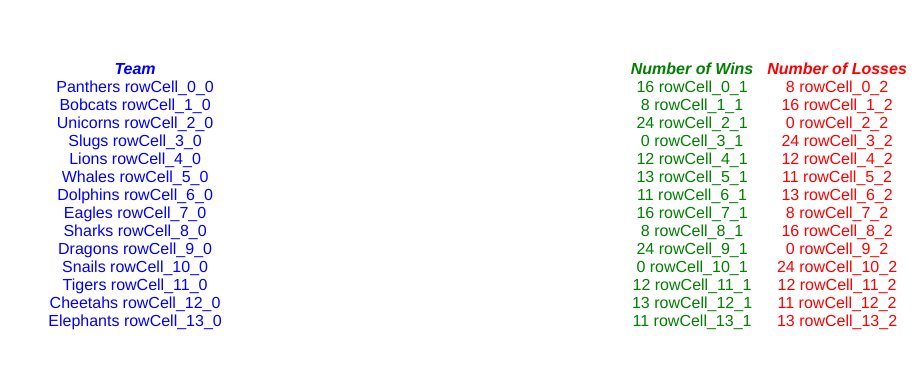
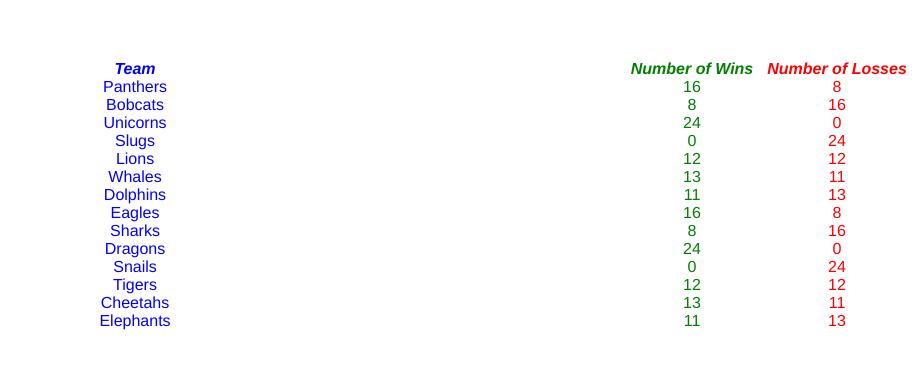
Before and after one commit to AriSorsko/easy-vue-components, a Vue app: page / in a window 1280 px wide. Shown: the top 368 px of the page, without its empty margins (360-1280 px from the left). Built offline with nearby package versions, Linux system fonts and the light colour scheme.

Commit message:
Added empty table message

```diff
--- a/src/components/EasyTable.vue
+++ b/src/components/EasyTable.vue
@@ -1,5 +1,6 @@
 <template>
-  <div id="container" :style="columnWidthsStyle"  ref="container">
+  <div>
+    <div id="container" :style="columnWidthsStyle" ref="container">
       <!-- Headings -->
       <div
         v-for="(column, index) in columns"
@@ -11,7 +12,10 @@
         {{ column.header }}
       </div>
       <!-- Data Rows -->
-    <div v-for="(column, cindex) in columns" :key="column.property">
+      <div v-if="!rows || rows.length === 0" id="noDataMessage">
+        There is no data for this table.
+      </div>
+      <div v-else v-for="(column, cindex) in columns" :key="column.property">
         <div
           v-for="(row, rindex) in rows"
           :key="rindex"
@@ -19,7 +23,8 @@
           :class="column.property"
           :ref="'rowCell_' + rindex + '_' + cindex"
         >
-        {{ row[column.property] }} {{ "rowCell_" + rindex + "_" + cindex }}
+          {{ row[column.property] }}
+        </div>
       </div>
     </div>
   </div>
@@ -28,6 +33,10 @@
 <style scoped>
 #container {
   display: grid;
+}
+
+#noDataMessage {
+  grid-column: 1/-1;
 }
 
 .fixedHeader {
```
Also changed, not shown: 1 other file (tests, documents, lock files or other folders). Lines whose indentation alone changed are shown as unchanged.
